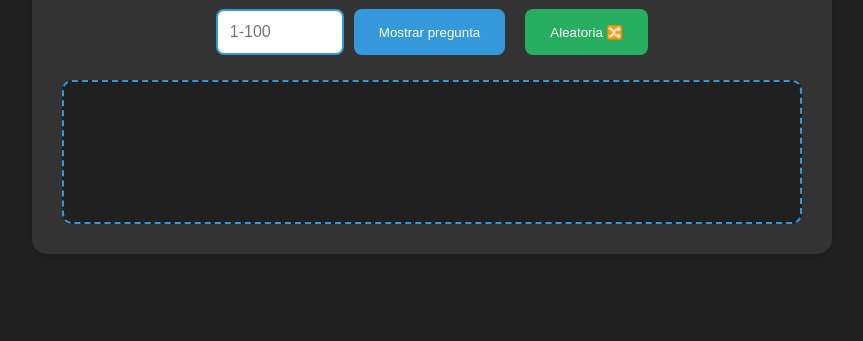
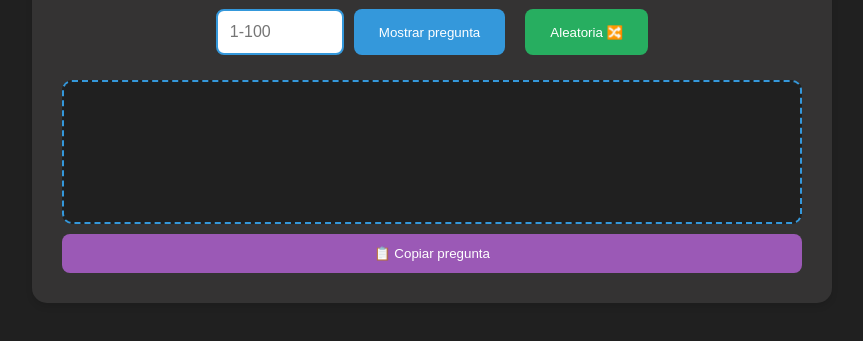
Before and after one commit to EnmaThoz/random_conversation_questions, a plain HTML site: page index.html in a window 1280 px wide. Shown: the part 167-508 px from the top of the page, without its empty margins (208-1071 px from the left). Drawn offline with Linux system fonts and the light colour scheme.

Commit message:
Update index.html

```diff
--- a/index.html
+++ b/index.html
@@ -16,7 +16,7 @@
         </div>
         <div id="resultado"></div>
 
-
+  <button class="copy-btn" onclick="copiarPregunta()" id="btnCopiar">📋 Copiar pregunta</button>
     </div>
 
  <script src="assets/js/script.js"></script>
```
